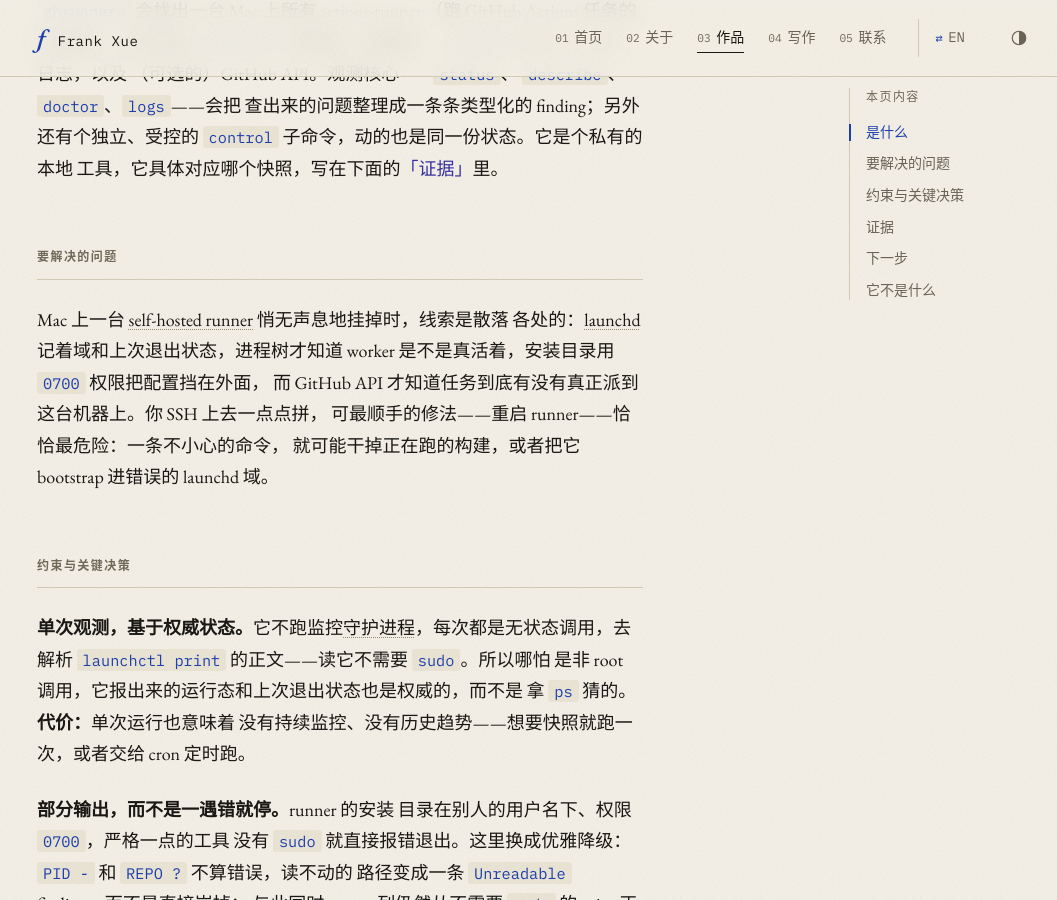
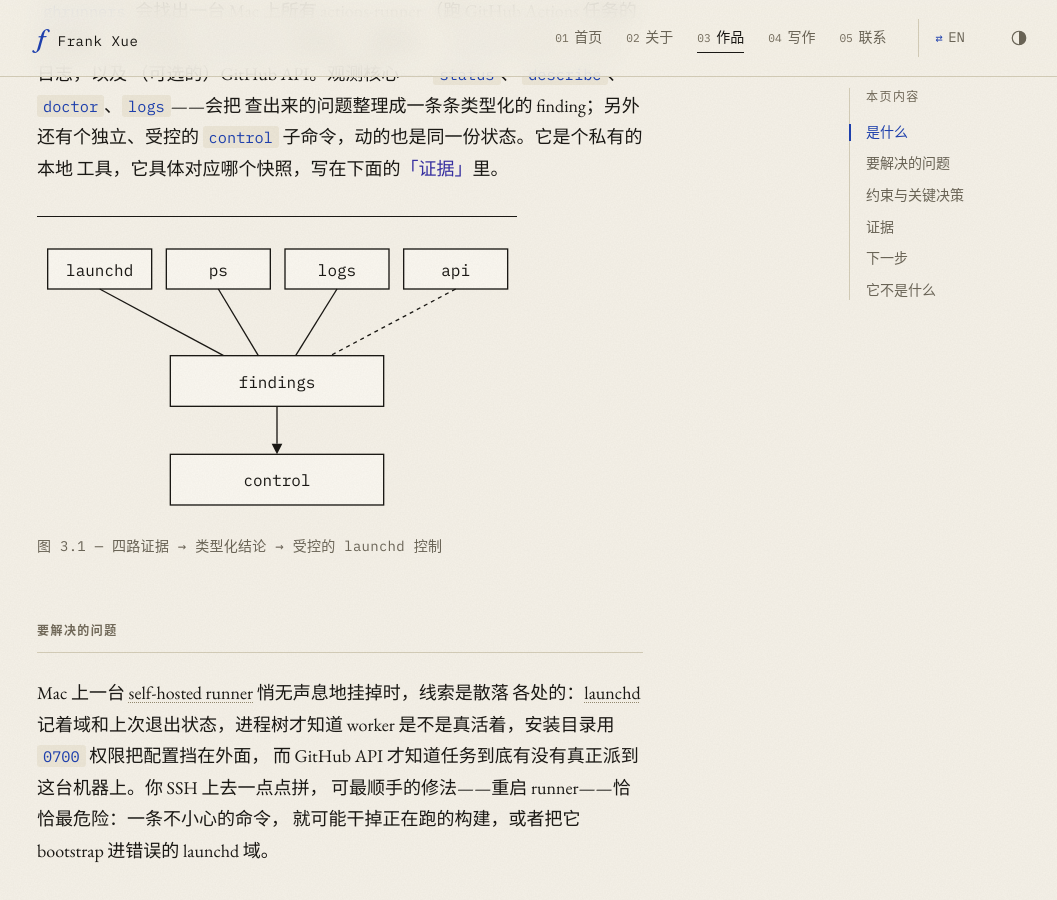
Before and after one commit to frankxue831/frankxue831.github.io, a Jekyll site: the page built from zh/projects/ghrunners.html, in a window 1280 px wide and 900 px high, scrolled down 843 px. Shown: the whole window, without its empty margins (101-1158 px from the left). Built offline with Jekyll 4.4.1, drawn with Linux system fonts in a browser that asks for light colours.

Commit message:
feat(figures): ghrunners evidence-convergence plate (fig. 3.1, EN+ZH)
Co-Authored-By: Claude Fable 5 <noreply@anthropic.com>

```diff
--- a/projects/ghrunners.html
+++ b/projects/ghrunners.html
@@ -36,6 +36,11 @@ summary_outcome: "Typed findings and guarded control act on the same authoritati
             local tool; the snapshot it describes is named under
             <em>Evidence</em> below.
         </p>
+
+        <figure class="fig">
+            {% include figures/ghrunners-evidence.svg %}
+            <figcaption class="fig__cap">fig. 3.1 — four evidence sources → typed findings → guarded control</figcaption>
+        </figure>
 
         <h2>The problem</h2>
         <p>
--- a/zh/projects/ghrunners.html
+++ b/zh/projects/ghrunners.html
@@ -35,6 +35,11 @@ summary_outcome: "类型化 findings 与受控操作，落在同一份权威的
             <code>control</code> 子命令，动的也是同一份状态。它是个私有的本地
             工具，它具体对应哪个快照，写在下面的<em>「证据」</em>里。
         </p>
+
+        <figure class="fig">
+            {% include figures/ghrunners-evidence.svg %}
+            <figcaption class="fig__cap">图 3.1 — 四路证据 → 类型化结论 → 受控的 launchd 控制</figcaption>
+        </figure>
 
         <h2>要解决的问题</h2>
         <p>
```
Also changed, not shown: _includes/figures/ghrunners-evidence.svg (added).
